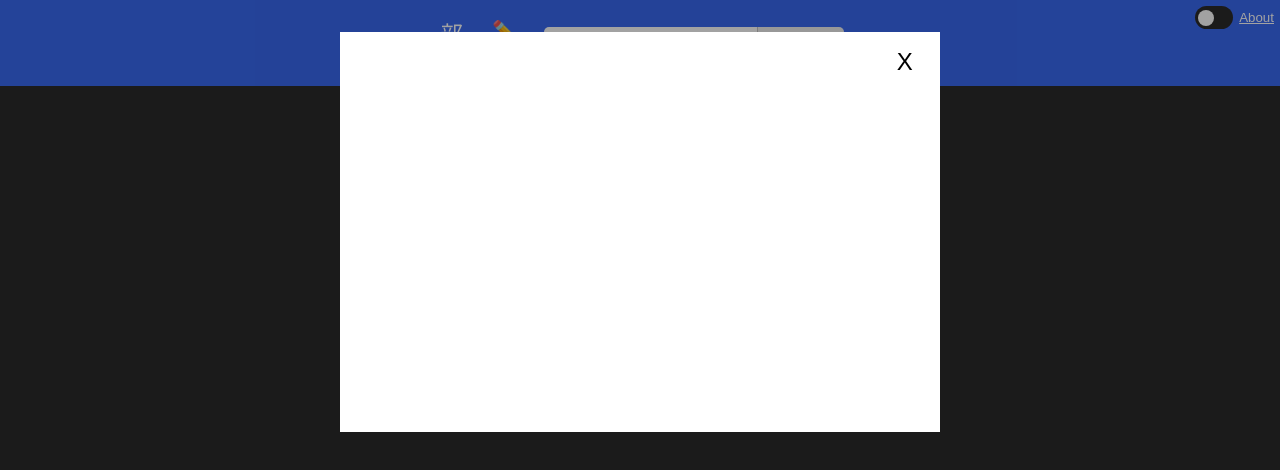
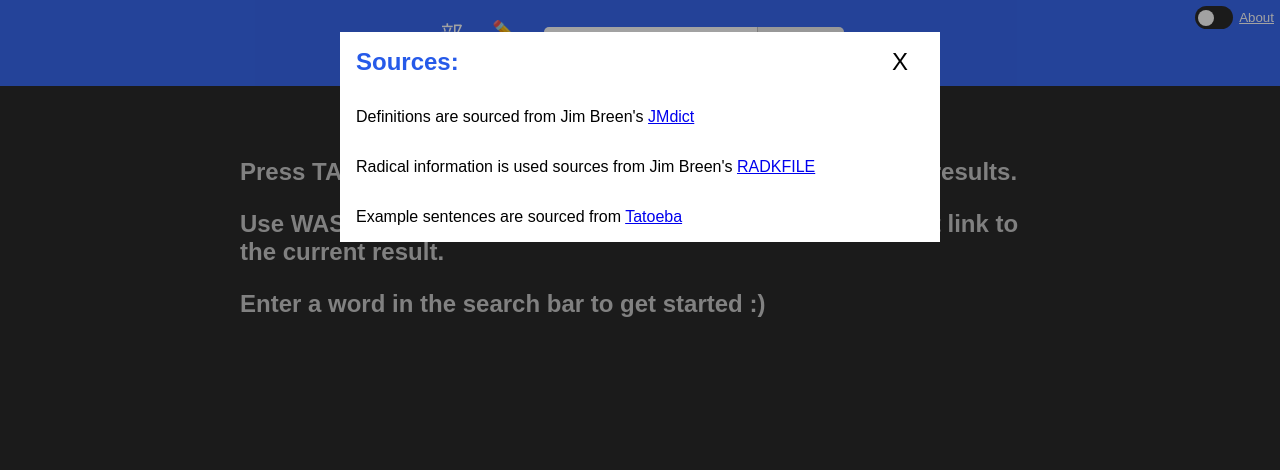
Before and after one commit to tahmdev/insta-jisho, a React (Create React App) app: page / in a window 1280 px wide. Both pictures are taken after a click on the button "About". Shown: the top 470 px of the page. Built offline with nearby package versions, Linux system fonts and the light colour scheme.

Commit message:
Added information to the about popup

```diff
--- a/src/App.css
+++ b/src/App.css
@@ -70,7 +70,7 @@ button:hover{
 }
 @media (min-width: 1000px){
   .large-only{
-    display: initial;
+    display: block;
   }
   .small-only{
     display: none;
@@ -524,9 +524,29 @@ margin: 0;
 }
 .aboutPopup{
   width: min(100%, 600px);
-  height: 50%;
+  height: fit-content;
   margin: 2rem auto;
   background-color: white;
   position: relative;
   max-width: 800px;
+  color: black;
 }
+.aboutPopup h2{
+  color: var(--primary-color-50);
+}
+.aboutPopup > * {
+  margin: 0 1rem;
+  padding: 1rem 0;
+}
+
+/*misc*/
+.no-results{
+  margin: 3rem auto;
+  font-size: 1.5rem;
+  font-weight: 600;
+  opacity: 0.75;
+  max-width: 800px;
+}
+@media (min-width: 1000px){
+
+}
--- a/src/App.js
+++ b/src/App.js
@@ -12,7 +12,6 @@ import Popup from './components/popup';
 // about info
 // sort radical results by stroke count
 // include forvo link somewhere
-// fix select appearing with no results
 // make exact matches top
 
 function App() {
@@ -125,9 +124,10 @@ function App() {
           classes={"aboutPopup"}
           setShow={setShowAbout}
         >
-          <span>
-            ABOUT HERE
-          </span>
+          <h2>Sources:</h2>
+          <p> Definitions are sourced from Jim Breen's <a href='http://www.edrdg.org/wiki/index.php/JMdict-EDICT_Dictionary_Project'>JMdict</a> </p>
+          <p> Radical information is used sources from Jim Breen's <a href='http://www.edrdg.org/krad/kradinf.html'>RADKFILE</a>  </p>
+          <p> Example sentences are sourced from <a href='https://tatoeba.org/en'> Tatoeba </a> </p>
         </Popup>
       }
       <Navbar
@@ -167,8 +167,13 @@ function App() {
         <div className='container flex'>
 
           {
-          results && results.Includes.length > 0 &&
-            <ResultSelect results={results[type]} setSelected={setSelected} selected={selected}/>
+          results && results.Includes.length > 0
+            ? <ResultSelect results={results[type]} setSelected={setSelected} selected={selected}/>
+            : <div className='no-results'>
+                <p className='large-only' >Press TAB to quickly switch between the search bar and the results.</p>
+                <p className='large-only'>Use WASD to navigate the results or CTRL+C to copy a direct link to the current result.</p>
+                <p>Enter a word in the search bar to get started :)</p>
+              </div>
           }
 
           {selected &&
```
